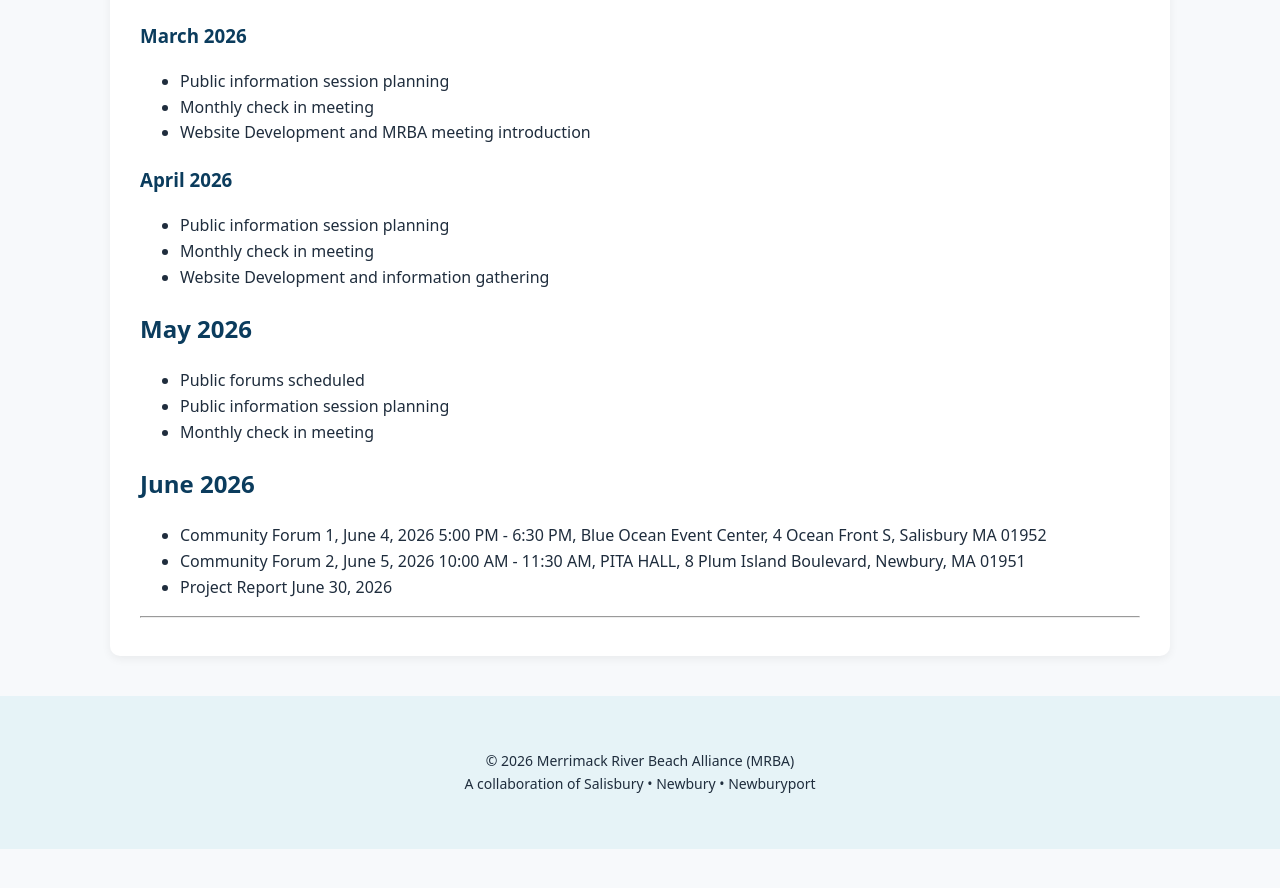
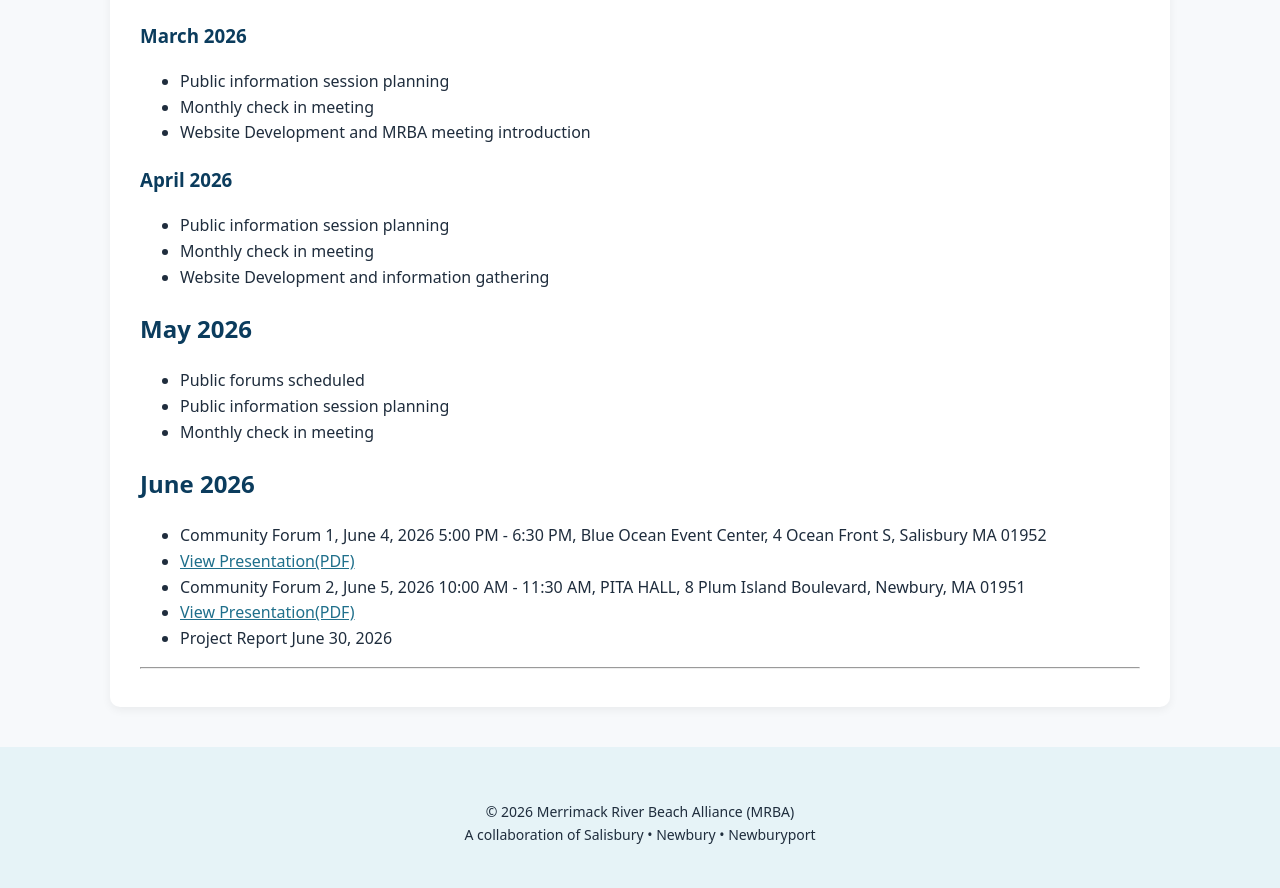
Before and after one commit to MAMRBAGOV/mamrba.gov, a Jekyll site: the page built from czm-grant.md, in a window 1280 px wide and 900 px high, scrolled down 2359 px. Shown: the top 888 px of the window. Built offline with Jekyll 4.4.1, drawn with Linux system fonts in a browser that asks for light colours; before the commit the page ends 3208 px from its top, so only the background shows below that.

Commit message:
Update czm-grant.md

```diff
--- a/czm-grant.md
+++ b/czm-grant.md
@@ -81,7 +81,9 @@ The project exemplifies local and regional partnerships by bringing together thr
 
 ## June 2026
 - Community Forum 1, June 4, 2026 5:00 PM - 6:30 PM, Blue Ocean Event Center, 4 Ocean Front S, Salisbury MA 01952
+- [View Presentation(PDF)](/assets/docs/BeachForum_Thurs.pdf)
 - Community Forum 2, June 5, 2026 10:00 AM - 11:30 AM, PITA HALL, 8 Plum Island Boulevard, Newbury, MA 01951
+- [View Presentation(PDF)](/assets/docs/BeachForum_Fri.pdf)
 - Project Report June 30, 2026
 
 
```
